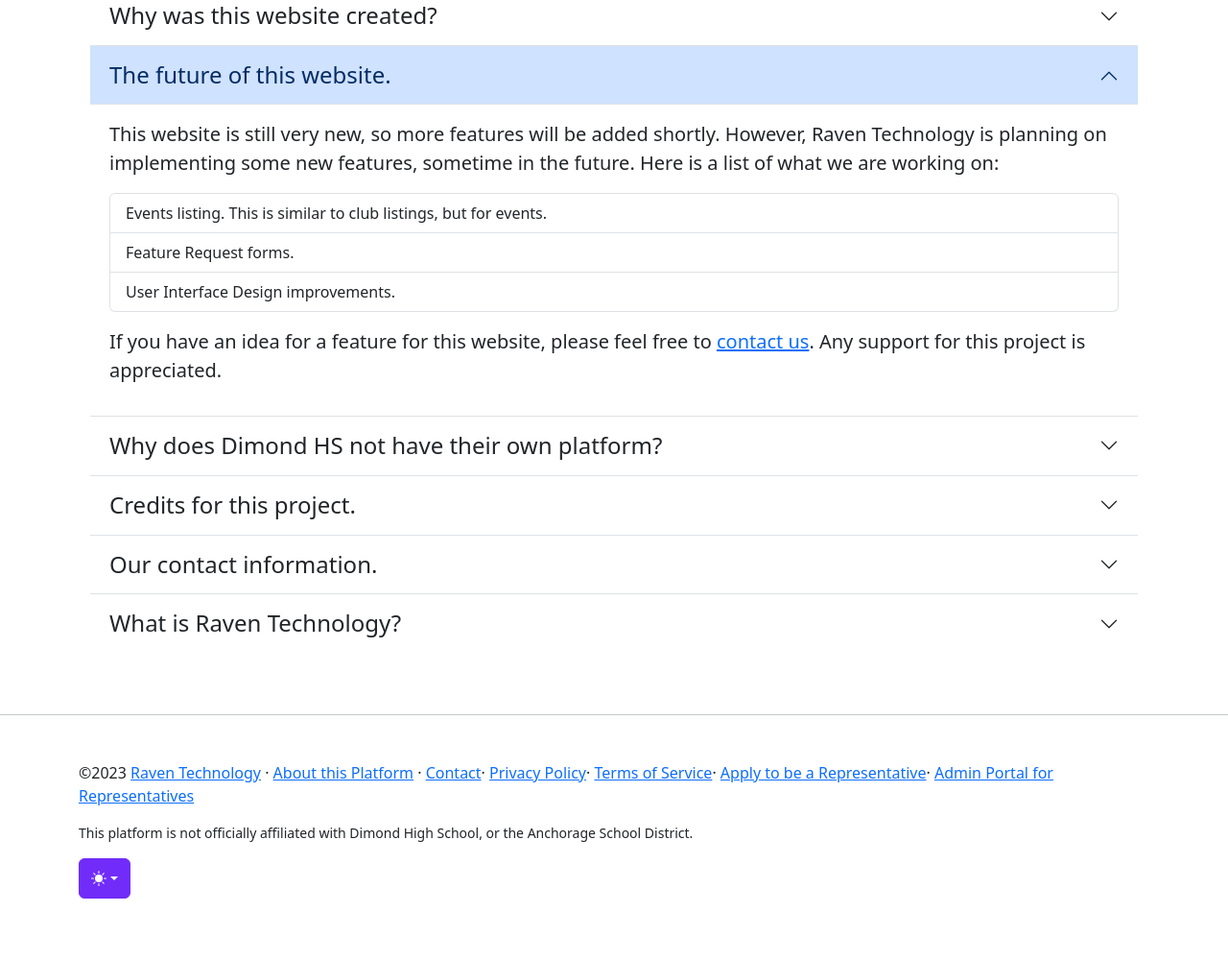
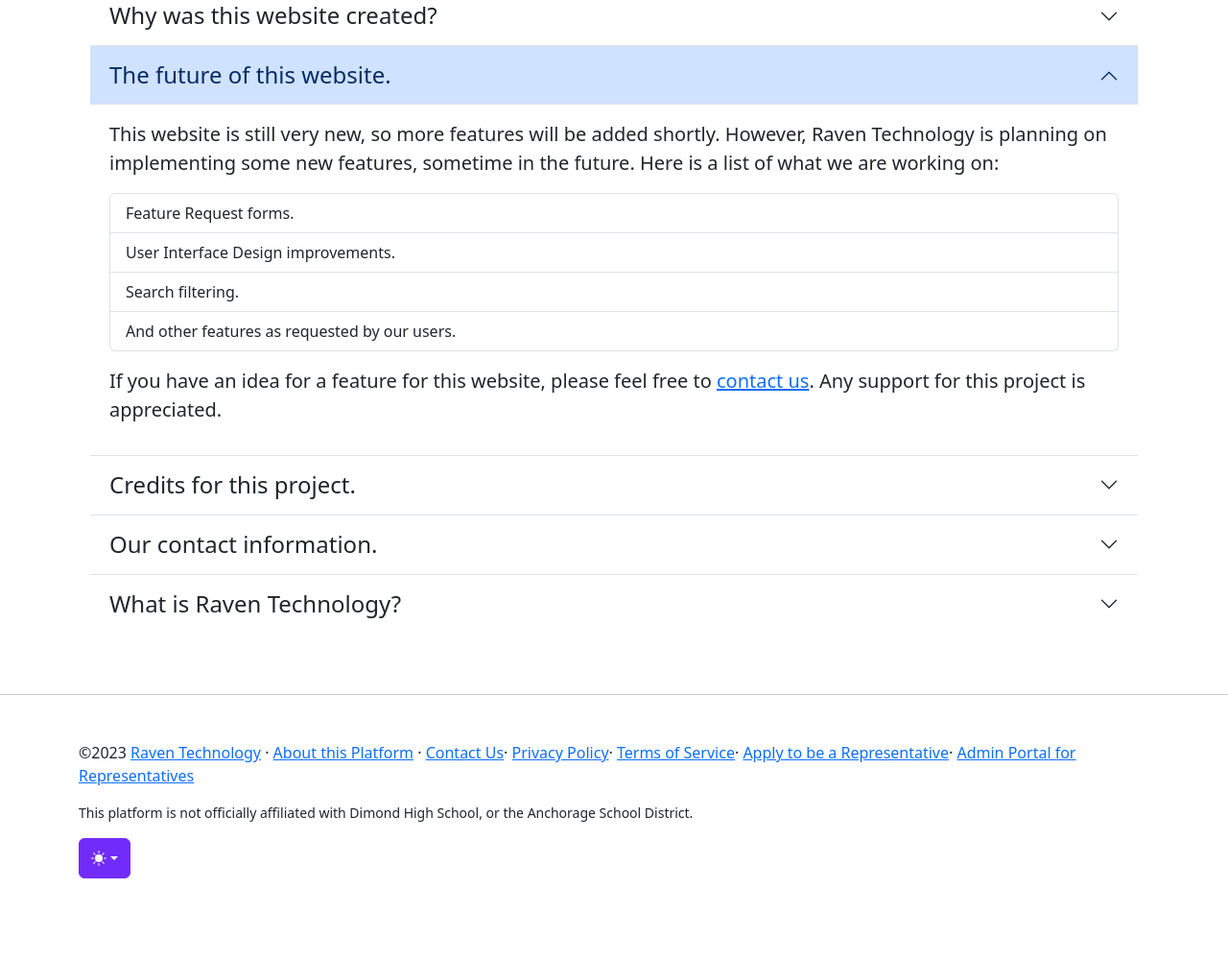
Before and after one commit to raven-technology-dev/DHS_Listing, a Django app: page /about/ in a window 1280 px wide, after a click on "The future of this website.". Shown: the part 278-1278 px from the top of the page at 96% size. After the commit the page ends 1193 px from the top, so only its background shows below. Run offline with Django 4.2, Linux system fonts and the light colour scheme; parts of the project's set-up code (start-up, migrations or seed data) failed here and were passed over; some libraries are stand-ins or nearby versions.

Commit message:
added about page content

```diff
--- a/search/views.py
+++ b/search/views.py
@@ -56,8 +56,6 @@ class search(View):
                 | Q(organizer_of_event__icontains=search_query)
                 | Q(organizer_email__icontains=search_query)
             )
-            print(clubs)
-            print(events)
         else:
             pass
             # TODO: Make a page that says there was an issue completing the search query, and to try again.
--- a/templates/about/main.html
+++ b/templates/about/main.html
@@ -13,7 +13,8 @@
       <a href="https://raventechnology.dev" target="_blank">Raven Technology</a
       >, a local website development company. This project has no official
       affiliation with Dimond High School, or the Anchorage School District. For
-      more information, please <a href="#">contact us</a>.
+      more information, please
+      <a href="https://raventechnology.dev/about/contact/">contact us</a>.
       <!--TODO: Put something in the link!-->
     </div>
     <div class="accordion accordion-flush">
@@ -66,38 +67,23 @@
               we are working on:
             </p>
             <ul class="list-group">
+              <li class="list-group-item">Feature Request forms.</li>
               <li class="list-group-item">
-                Events listing. This is similar to club listings, but for
-                events.
+                User Interface Design improvements.
               </li>
-              <li class="list-group-item">Feature Request forms.</li>
-              <li class="list-group-item">User Interface Design improvements.</li>
+              <li class="list-group-item">Search filtering.</li>
+              <li class="list-group-item">
+                And other features as requested by our users.
+              </li>
             </ul>
             <p class="lead mt-3">
               If you have an idea for a feature for this website, please feel
-              free to <a href="#">contact us</a>.
+              free to
+              <a href="https://raventechnology.dev/about/contact/">contact us</a
+              >.
               <!--TODO: Put something in the link!-->
               Any support for this project is appreciated.
             </p>
-          </div>
-        </div>
-      </div>
-      <div class="accordion-item">
-        <h2 class="accordion-header">
-          <button
-            class="accordion-button collapsed fs-4"
-            type="button"
-            data-bs-toggle="collapse"
-            data-bs-target="#a3"
-            aria-expanded="false"
-            aria-controls="a3"
-          >
-            Why does Dimond HS not have their own platform?
-          </button>
-        </h2>
-        <div id="a3" class="accordion-collapse collapse" data-bs-parent="#ap">
-          <div class="accordion-body">
-            <p class="lead">TODO: Put something here!</p>
           </div>
         </div>
       </div>
@@ -117,7 +103,8 @@
         <div id="a4" class="accordion-collapse collapse" data-bs-parent="#ap">
           <div class="accordion-body">
             <p class="lead">
-              This project has some staff that work to make this platform happen.
+              This project has some staff that work to make this platform
+              happen.
               <br />
               We would like to give credit to:
             </p>
@@ -128,11 +115,13 @@
                 >, for developing and hosting this platform.
               </li>
               <li class="list-group-item">
-                Raymond Patterson, owner and operator of Raven Technology. Primary founder of this platform.
+                Raymond Patterson, owner and operator of Raven Technology.
+                Primary founder of this platform.
               </li>
               <li class="list-group-item">
                 Gideon Palmer, for helping design the platform, and providing
-                general support and planning services. Co-founder of this platform.
+                general support and planning services. Co-founder of this
+                platform.
               </li>
             </ul>
           </div>
@@ -182,7 +171,18 @@
         </h2>
         <div id="a6" class="accordion-collapse collapse" data-bs-parent="#ap">
           <div class="accordion-body">
-            <p class="lead">TODO: Put something here!</p>
+            <p class="lead">
+              Raven Technology is a local web development business dedicated to
+              developing and supporting quality websites, like this one. We
+              strive to meet our client's needs, and we support our
+              clients, even after their website's deployment.
+              <a
+                href="https://raventechnology.dev/about/contact/"
+                target="_blank"
+                >Contact us</a
+              >
+              for a free consultation.
+            </p>
           </div>
         </div>
       </div>
--- a/templates/base.html
+++ b/templates/base.html
@@ -215,8 +215,8 @@
     <footer class="container mb-5">
       <p>
         &copy;2023 <a href="https://raventechnology.dev" target="_blank">Raven Technology</a> &middot;
-        <a href="#">About this Platform</a> &middot;
-        <a href="#">Contact</a>&middot; <a href="{%url 'About:privacy_policy'%}">Privacy Policy</a>&middot;
+        <a href="/about/">About this Platform</a> &middot;
+        <a href="https://raventechnology.dev/about/contact/">Contact Us</a>&middot; <a href="{%url 'About:privacy_policy'%}">Privacy Policy</a>&middot;
         <a href="{%url 'About:terms_of_service'%}">Terms of Service</a>&middot;
         <a href="{%url 'Application:representative'%}">Apply to be a Representative</a>&middot;
         <a href="/admin/">Admin Portal for Representatives</a>
```
